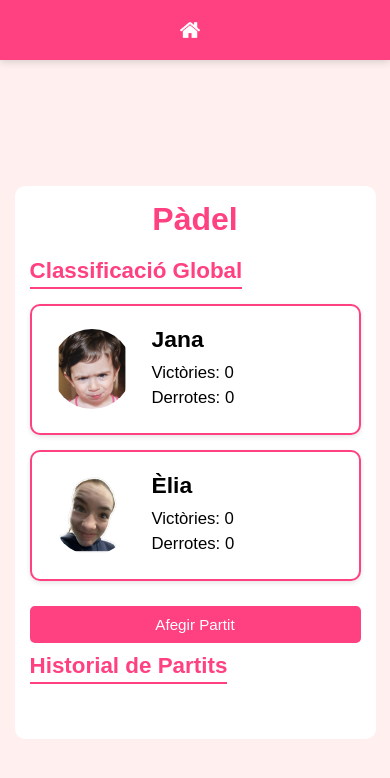
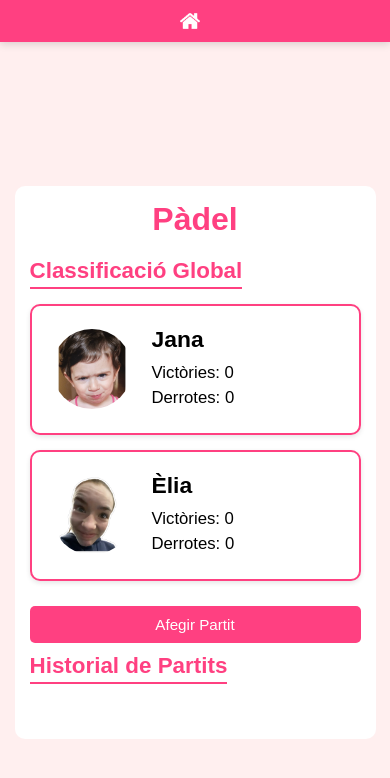
Before and after one commit to user15151515/padel, a plain HTML site: page index.html in a window 390 px wide. Drawn offline with Linux system fonts and the light colour scheme; no server answers.

Commit message:
Update styles.css

```diff
--- a/styles.css
+++ b/styles.css
@@ -409,6 +409,10 @@ button[type="submit"]:active {
       padding-bottom: 3px;
   }
 
+  .main-menu {
+    padding: 1px 10px;
+}
+
   .score-card {
       width: 100%;
   }
```
